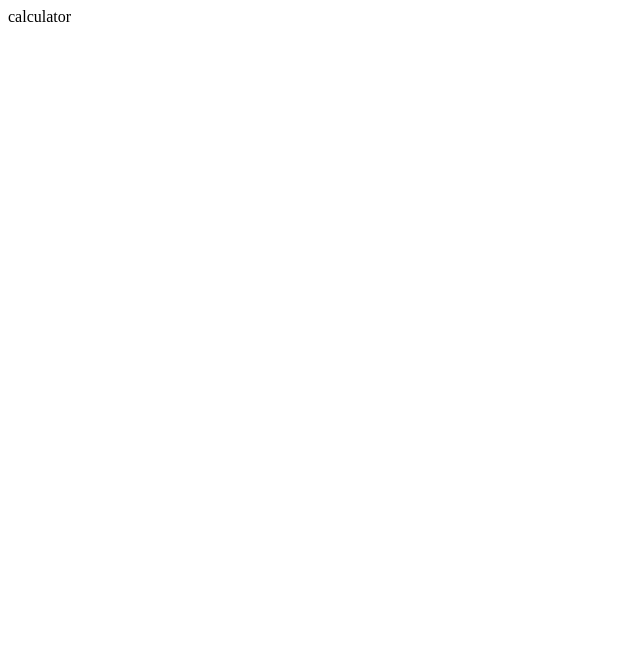
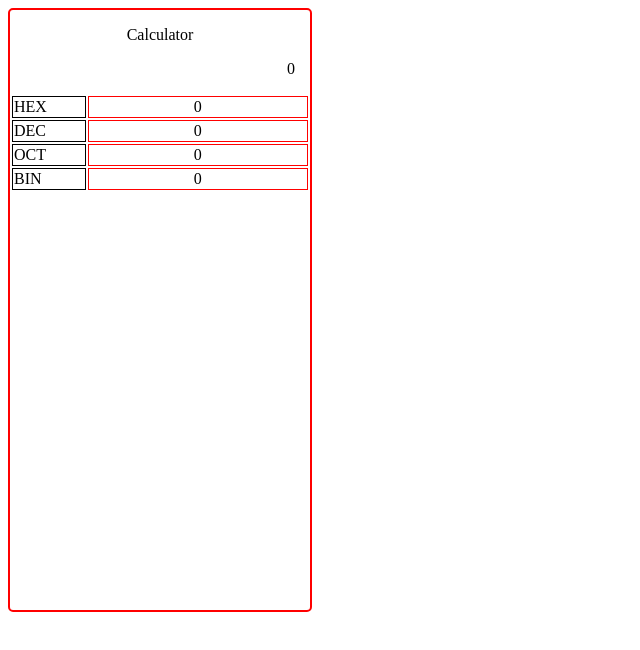
Before and after one commit to kkosos/calculator, a plain HTML site: page index.html in a window 1280 px wide. Shown: the whole page, without its empty margins (0-640 px from the left). Drawn offline with Linux system fonts and the light colour scheme.

Commit message:
up middle finished!

```diff
--- a/index.html
+++ b/index.html
@@ -3,11 +3,70 @@
 <head>
 	<meta charset="utf-8">
 	<title>Calculator</title>
+	<link rel="icon" href="img/favicon.ico">
+	<style>
+		#border{
+			border-radius:5px;
+			border:2px solid red;
+			width:300px;
+			height:600px
+		}
+		#name1{
+			text-align:center;
+		}
+		#ans{
+			text-align:right;
+		}
+		#num_base{
+			width:100%;
+
+			text-align:left;
+		}
+		.td_left {
+		border: 1px solid black;
+		width:20%;
+		}
+		.td_right{
+		width:60%;
+		text-align:center;
+		border: 1px solid red;
+		}
+	</style>
+
+
 </head>
 
 <body>
-	<div id="border" style:"border-radius:5px;border:2px solid red; width:10px;height:200px">
-	calculator
+	<div id="border">
+		<!--上方標題區-->
+		<p id="name1">Calculator</p>
+		<div style="border:2px; width:90%;text-align:center;left:5%;position:relative;">
+			<p id="ans">0</p>
+		</div>
+		<!--中間顯示區-->
+		<!--document.getElementById("num_base").rows[0].cells[0].innerHTML-->
+		<table id="num_base">
+			<tr>
+				<td class="td_left">HEX</td>
+				<td class="td_right">0</td>
+			</tr>
+						<tr>
+				<td class="td_left">DEC</td>
+				<td class="td_right">0</td>
+			</tr>
+			<tr>
+				<td class="td_left">OCT</td>
+				<td class="td_right">0</td>
+			</tr>
+			<tr>
+				<td class="td_left">BIN</td>
+				<td class="td_right">0</td>
+			</tr>
+		</table>
+		<!--下方按鈕區-->
+		<div>
+		</div>
+
 	</div>
 </body>
 
```
